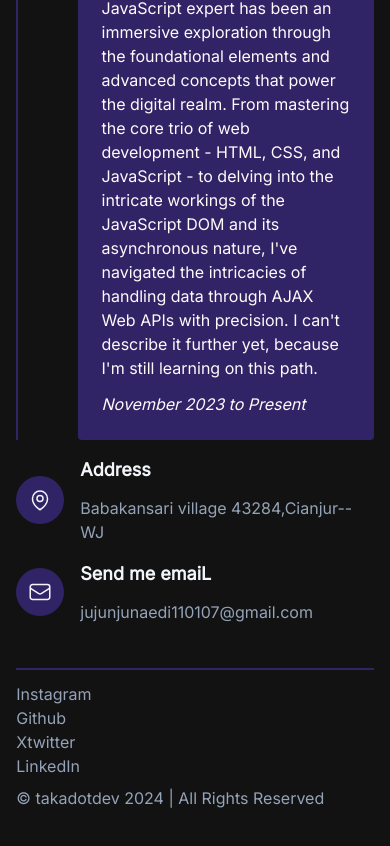
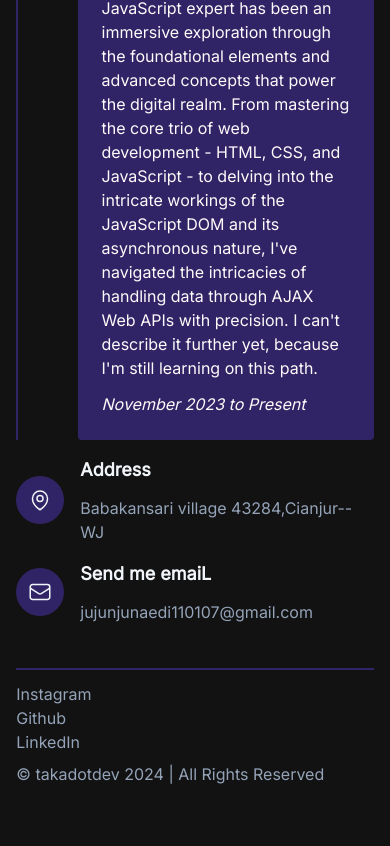
Before and after one commit to mitsuya-creator/Profile, a React (Vite) app: page / in a window 390 px wide. Shown: the part 2296-3142 px from the top of the page. Built offline with nearby package versions, Linux system fonts and the light colour scheme.

Commit message:
feat: remove twitter

```diff
--- a/src/components/shared/footer.jsx
+++ b/src/components/shared/footer.jsx
@@ -62,14 +62,6 @@ function Footer() {
                             <span className="text-base dark:text-slate-400 md:hidden">Github</span>
                         </Link>
 
-                        <Link to={"https://twitter.com/takachan0012_"}>
-                            <section
-                                className="hidden mb-2 bg-violet-800  dark:bg-violet-aeu items-center rounded-full p-3 w-12 h-12 hover:bg-violet-900 md:ms-2 md:block">
-                                <FaXTwitter className="w-6 h-6 fill-slate-100 dark:fill-slate-200" />
-                            </section>
-                            <span className="text-base dark:text-slate-400 md:hidden">Xtwitter</span>
-                        </Link>
-
                         <Link to={"https://www.linkedin.com/in/jujun-junaedi-514b1a1b4"}>
                             <section
                                 className="hidden mb-2 bg-violet-800  dark:bg-violet-aeu items-center rounded-full p-3 w-12 h-12 hover:bg-violet-900 md:ms-2 md:block">
```
